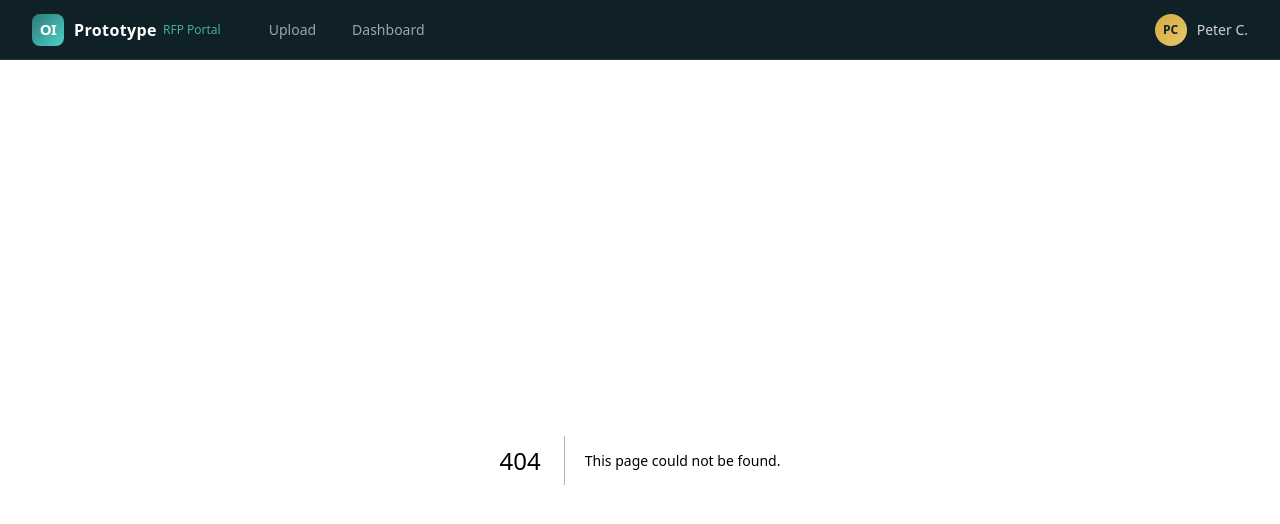
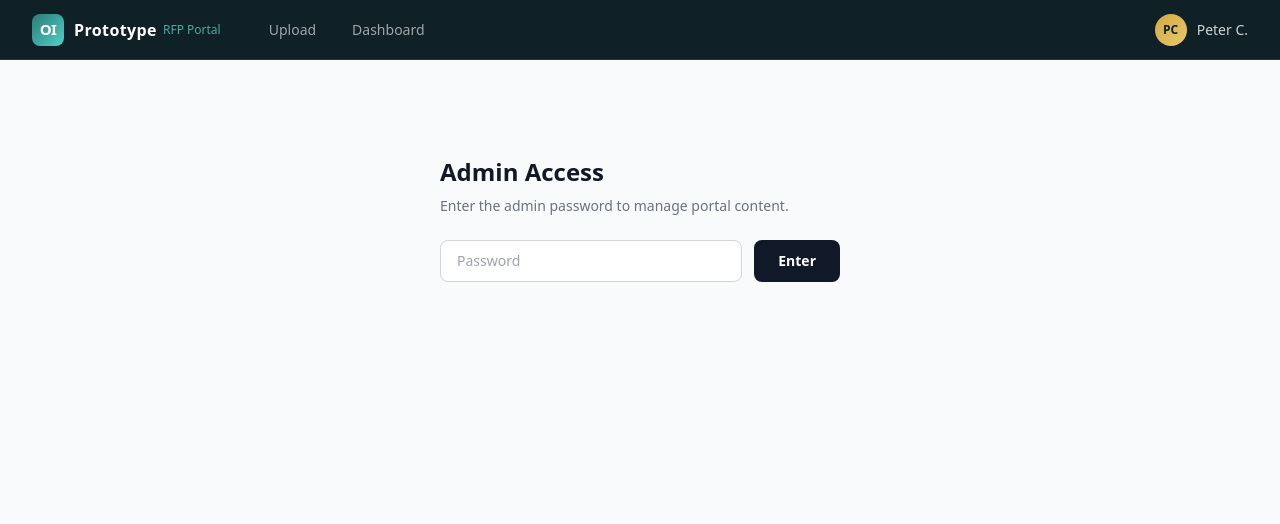
Before and after one commit to chinikes/outer-image-rfp-preview, a Next.js app: page /admin in a window 1280 px wide. Before the commit this address had no page. Shown: the top 524 px of the page. Built offline with nearby package versions, Linux system fonts and the light colour scheme.

Commit message:
Add AdminPage component for content management

```diff
--- /dev/null
+++ b/app/admin/page.js
@@ -0,0 +1,95 @@
+"use client";
+import { useState } from "react";
+import { useRouter } from "next/navigation";
+
+const tables = [
+  { slug: "team-bios", label: "Team Bios", icon: "👤", description: "Team member profiles and certifications" },
+  { slug: "client-references", label: "Client References", icon: "🏢", description: "Past project references and contacts" },
+  { slug: "portfolio", label: "Portfolio", icon: "📁", description: "Project summaries and case studies" },
+  { slug: "rate-schedules", label: "Rate Schedules", icon: "💰", description: "Service rates and line items" },
+  { slug: "boilerplate", label: "Boilerplate Content", icon: "📄", description: "Standard proposal text blocks" },
+];
+
+export default function AdminPage() {
+  const [password, setPassword] = useState("");
+  const [authenticated, setAuthenticated] = useState(false);
+  const [error, setError] = useState("");
+  const [loading, setLoading] = useState(false);
+  const router = useRouter();
+
+  const handleLogin = async () => {
+    setLoading(true);
+    setError("");
+    try {
+      const res = await fetch("/api/admin/auth", {
+        method: "POST",
+        headers: { "Content-Type": "application/json" },
+        body: JSON.stringify({ password }),
+      });
+      if (res.ok) {
+        setAuthenticated(true);
+        sessionStorage.setItem("admin_auth", "true");
+      } else {
+        setError("Incorrect password");
+      }
+    } catch {
+      setError("Connection error");
+    } finally {
+      setLoading(false);
+    }
+  };
+
+  // Check session on load
+  if (!authenticated && typeof window !== "undefined" && sessionStorage.getItem("admin_auth") === "true") {
+    setAuthenticated(true);
+  }
+
+  if (!authenticated) {
+    return (
+      <div className="max-w-md mx-auto px-6 py-24">
+        <h1 className="text-2xl font-bold text-gray-900 mb-2">Admin Access</h1>
+        <p className="text-sm text-gray-500 mb-6">Enter the admin password to manage portal content.</p>
+        <div className="flex gap-3">
+          <input
+            type="password"
+            value={password}
+            onChange={(e) => setPassword(e.target.value)}
+            onKeyDown={(e) => e.key === "Enter" && handleLogin()}
+            placeholder="Password"
+            className="flex-1 px-4 py-2.5 border border-gray-300 rounded-lg text-sm focus:outline-none focus:border-teal-500"
+          />
+          <button
+            onClick={handleLogin}
+            disabled={loading}
+            className="px-6 py-2.5 bg-gray-900 text-white rounded-lg text-sm font-semibold hover:opacity-90 disabled:opacity-50"
+          >
+            {loading ? "..." : "Enter"}
+          </button>
+        </div>
+        {error && <p className="text-red-500 text-sm mt-3">{error}</p>}
+      </div>
+    );
+  }
+
+  return (
+    <div className="max-w-3xl mx-auto px-6 py-12">
+      <div className="mb-8">
+        <h1 className="text-2xl font-bold text-gray-900">Content Manager</h1>
+        <p className="text-sm text-gray-500 mt-1">Manage the content library that powers AI-generated proposals.</p>
+      </div>
+      <div className="grid grid-cols-1 sm:grid-cols-2 gap-4">
+        {tables.map((t) => (
+          <button
+            key={t.slug}
+            onClick={() => router.push(`/admin/${t.slug}`)}
+            className="text-left p-5 rounded-xl border border-gray-200 hover:border-teal-300 hover:shadow-sm transition-all bg-white"
+          >
+            <div className="text-2xl mb-2">{t.icon}</div>
+            <div className="text-sm font-bold text-gray-900">{t.label}</div>
+            <div className="text-xs text-gray-500 mt-1">{t.description}</div>
+          </button>
+        ))}
+      </div>
+    </div>
+  );
+}
```
